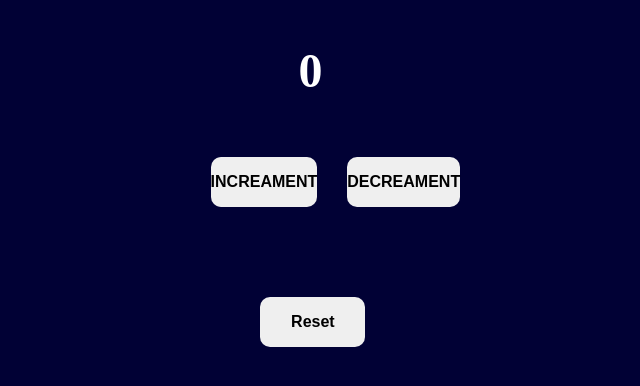
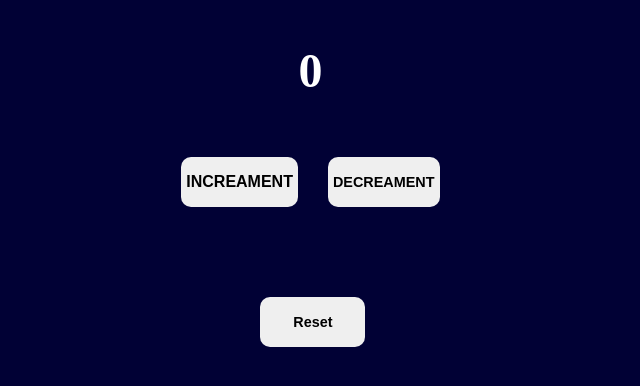
Before and after one commit to sriram-joshi25/Counter, a plain HTML site: page index.html in a window 1280 px wide. Shown: the part 186-572 px from the top of the page, without its empty margins (290-930 px from the left). Drawn offline with Linux system fonts and the light colour scheme.

Commit message:
updated reset and font

```diff
--- a/style.css
+++ b/style.css
@@ -31,7 +31,7 @@ body{
 .opt{
     display: flex;
     flex-direction: row;
-    width: 150px;
+    width: 100px;
     justify-content: center;
     /* align-items: center; */
     text-align: center;
@@ -48,6 +48,7 @@ body{
     border: none;
     font-weight: 700;
     font-size: 1rem;
+    padding: 5%;
 }
 
 .dec{
@@ -56,7 +57,8 @@ body{
     border-radius: 10px;
     border: none;
     font-weight: 700;
-    font-size: 1rem;
+    font-size: 0.9rem;
+    padding: 5%;
 }
 
 .reset{
@@ -67,7 +69,7 @@ body{
     border: none;
     border-radius: 10px;
     font-weight: 700;
-    font-size: 1rem;
+    font-size: 0.9rem;
 
 }
 
```
